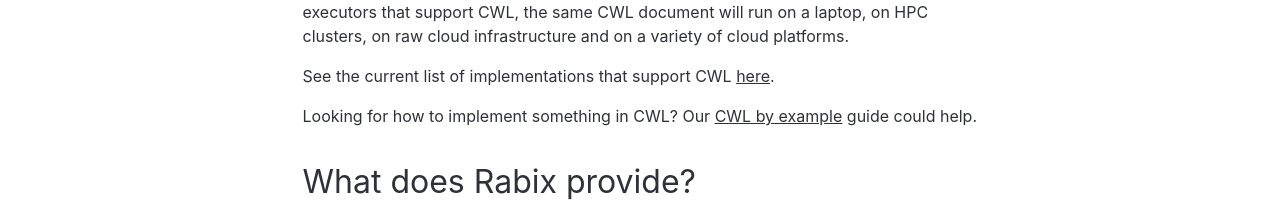
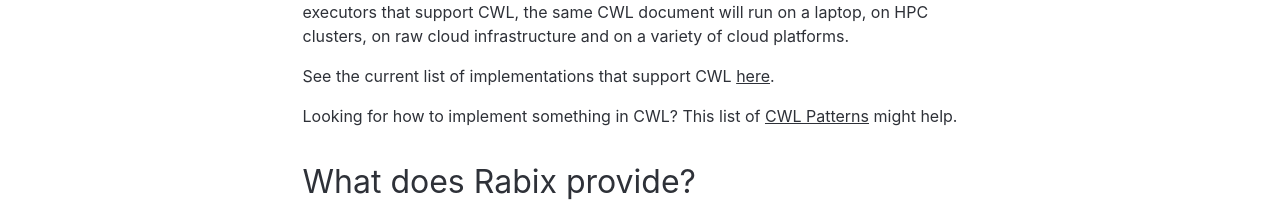
Before and after one commit to rabix/rabix.github.io, a Jekyll site: the page index.html, which Jekyll copies as it is, in a window 1280 px wide and 1400 px high. Shown: the part 326-542 px from the top of the window. Built offline with Jekyll 4.4.1, drawn with Linux system fonts in a browser that asks for light colours; some of the changed text lies outside the part shown; grey boxes are pictures that could not be loaded.

Commit message:
Add Benten, make CWL patterns to github repo

```diff
--- a/index.html
+++ b/index.html
@@ -86,7 +86,7 @@
   <header>
 
     <nav>
-          <a href="cwl.html">CWL Patterns</a>
+          <a href="https://github.com/common-workflow-library/cwl-patterns">CWL Patterns</a>
     </nav>
 
     <h1>Rabix</h1>
@@ -109,9 +109,8 @@
         <a href="https://www.commonwl.org/#Implementations">here</a>.
       </p>
       <p>
-        Looking for how to implement something in CWL? Our
-        <a href="cwl.html">CWL
-          by example</a> guide could help.
+        Looking for how to implement something in CWL? This list of
+        <a href="https://github.com/common-workflow-library/cwl-patterns">CWL Patterns</a> might help.
       </p>
     </section>
 
@@ -173,6 +172,38 @@
         </nav>
 
       </section>
+
+      <section>
+        <h2>Rabix Benten: Code intelligence for CWL editing</h2>
+        <p>Benten is a language server for Common Workflow Language documents.
+          It works with any editor/IDE that has language server support, such
+          as VS Code, VI, emacs etc.
+        </p>
+
+        <img class="pure-img" src="https://raw.githubusercontent.com/rabix/benten/master/media/2019.12.03/full-window.png">
+
+        <nav>
+          <ul>
+            <li>
+              <a href="https://github.com/rabix/benten/releases" target="_blank">
+                <span><span data-icon="&#xe04d;" class="icon"></span>Releases</span>
+              </a>
+            </li>
+            <li>
+              <a href="https://gitter.im/rabix/benten" target="_blank">
+                <span><span data-icon="&#xe049;" class="icon"></span>Chat</span>
+              </a>
+            </li>
+            <li>
+              <a href="https://github.com/rabix/benten" target="_blank">
+                <span><span data-icon="&#xe02b;" class="icon"></span>Source code</span>
+              </a>
+            </li>
+          </ul>
+        </nav>
+
+      </section>
+
 
       <section>
         <h2>CWL-SVG: interactive SVG visualization of CWL workflows</h2>
```
